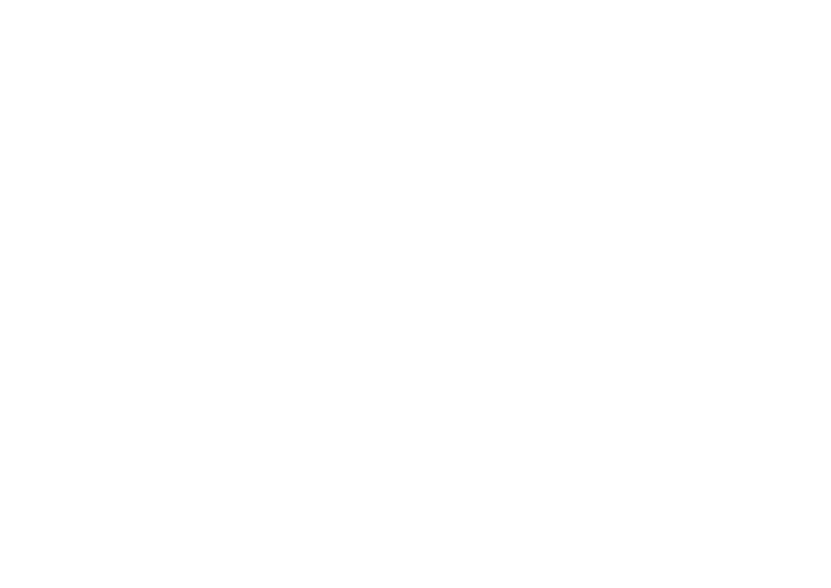
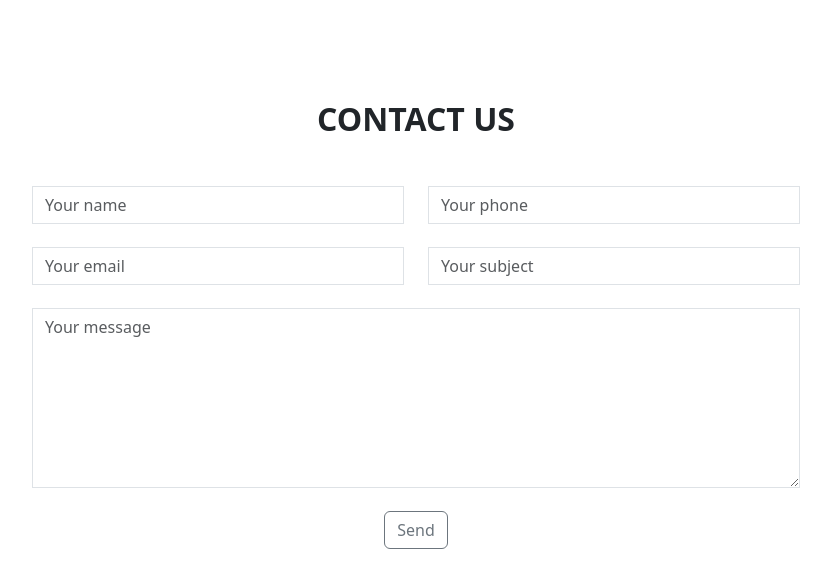
Before and after one commit to manngo2013/demo-sixth-project, a React (Create React App) app: page /contact in a window 1280 px wide. Before the commit this address had no page. Shown: the top 588 px of the page, without its empty margins (224-1055 px from the left). Built offline with nearby package versions, Linux system fonts and the light colour scheme.

Commit message:
Lecture 69: Create a Contact Form

```diff
--- a/package.json
+++ b/package.json
@@ -7,11 +7,14 @@
     "@testing-library/react": "^13.0.0",
     "@testing-library/user-event": "^13.2.1",
     "axios": "^1.4.0",
+    "bootstrap": "5.3.1",
     "react": "^18.2.0",
+    "react-bootstrap": "2.8.0",
     "react-dom": "^18.2.0",
     "react-router-dom": "6.14.2",
     "react-scripts": "5.0.1",
     "react-toastify": "9.1.3",
+    "sass": "^1.64.2",
     "web-vitals": "^2.1.0"
   },
   "scripts": {
--- /dev/null
+++ b/src/components/contact/ContactForm.jsx
@@ -0,0 +1,41 @@
+import React from "react";
+import { Button, Col, Form, Row } from "react-bootstrap";
+import styles from "./contactForm.module.scss";
+
+function ContactForm(props) {
+  return (
+    <div>
+      <h2 className={styles.title}>Contact Us</h2>
+      <Form className={styles.form}>
+        <Row>
+          <Form.Group as={Col} sm={{ span: 6 }} controlId="contact-name">
+            <Form.Control type="text" placeholder="Your name" />
+          </Form.Group>
+          <Form.Group as={Col} sm={{ span: 6 }} controlId="contact-phone">
+            <Form.Control type="number" placeholder="Your phone" />
+          </Form.Group>
+        </Row>
+        <Row>
+          <Form.Group as={Col} sm={{ span: 6 }} controlId="contact-email">
+            <Form.Control type="email" placeholder="Your email" />
+          </Form.Group>
+          <Form.Group as={Col} sm={{ span: 6 }} controlId="contact-subject">
+            <Form.Control type="text" placeholder="Your subject" />
+          </Form.Group>
+        </Row>
+        <Row>
+          <Form.Group controlId="contact-message">
+            <Form.Control as="textarea" rows={3} placeholder="Your message" />
+          </Form.Group>
+        </Row>
+        <div className="text-center">
+          <Button type="button" size="md" variant="outline-secondary">
+            Send
+          </Button>
+        </div>
+      </Form>
+    </div>
+  );
+}
+
+export default ContactForm;
--- /dev/null
+++ b/src/components/contact/contactForm.module.scss
@@ -0,0 +1,20 @@
+.title {
+  text-transform: uppercase;
+  font-weight: 700;
+  margin-bottom: 3rem;
+}
+
+.form {
+  max-width: 768px;
+  margin: auto;
+
+  input,
+  textarea {
+    border-radius: 0;
+    margin-bottom: 1.43rem;
+  }
+
+  textarea {
+    height: 180px;
+  }
+}
--- a/src/index.js
+++ b/src/index.js
@@ -5,6 +5,8 @@
 import reportWebVitals from './reportWebVitals';
 import { BrowserRouter, Route, Routes } from 'react-router-dom';
 import UpdateProduct from './pages/UpdateProduct';
+import Contact from './pages/Contact';
+import 'bootstrap/dist/css/bootstrap.min.css';
 
 const root = ReactDOM.createRoot(document.getElementById('root'));
 root.render(
@@ -13,6 +15,7 @@
 
       <Routes>
         <Route path='/' element={<App />} />
+        <Route path='/contact' element={<Contact />} />
         <Route path='/products/update/:productId' element={<UpdateProduct />} />
       </Routes>
     </BrowserRouter>
--- /dev/null
+++ b/src/pages/Contact.jsx
@@ -0,0 +1,13 @@
+import React from "react";
+import ContactForm from "../components/contact/ContactForm";
+import styles from "./contact.module.scss";
+
+function Contact(props) {
+  return (
+    <div className={styles.pageWrapper}>
+      <ContactForm />
+    </div>
+  );
+}
+
+export default Contact;
--- /dev/null
+++ b/src/pages/contact.module.scss
@@ -0,0 +1,4 @@
+.pageWrapper {
+  text-align: center;
+  margin: 100px auto auto auto;
+}
```
Also changed, not shown: 1 other file (tests, documents, lock files or other folders).
